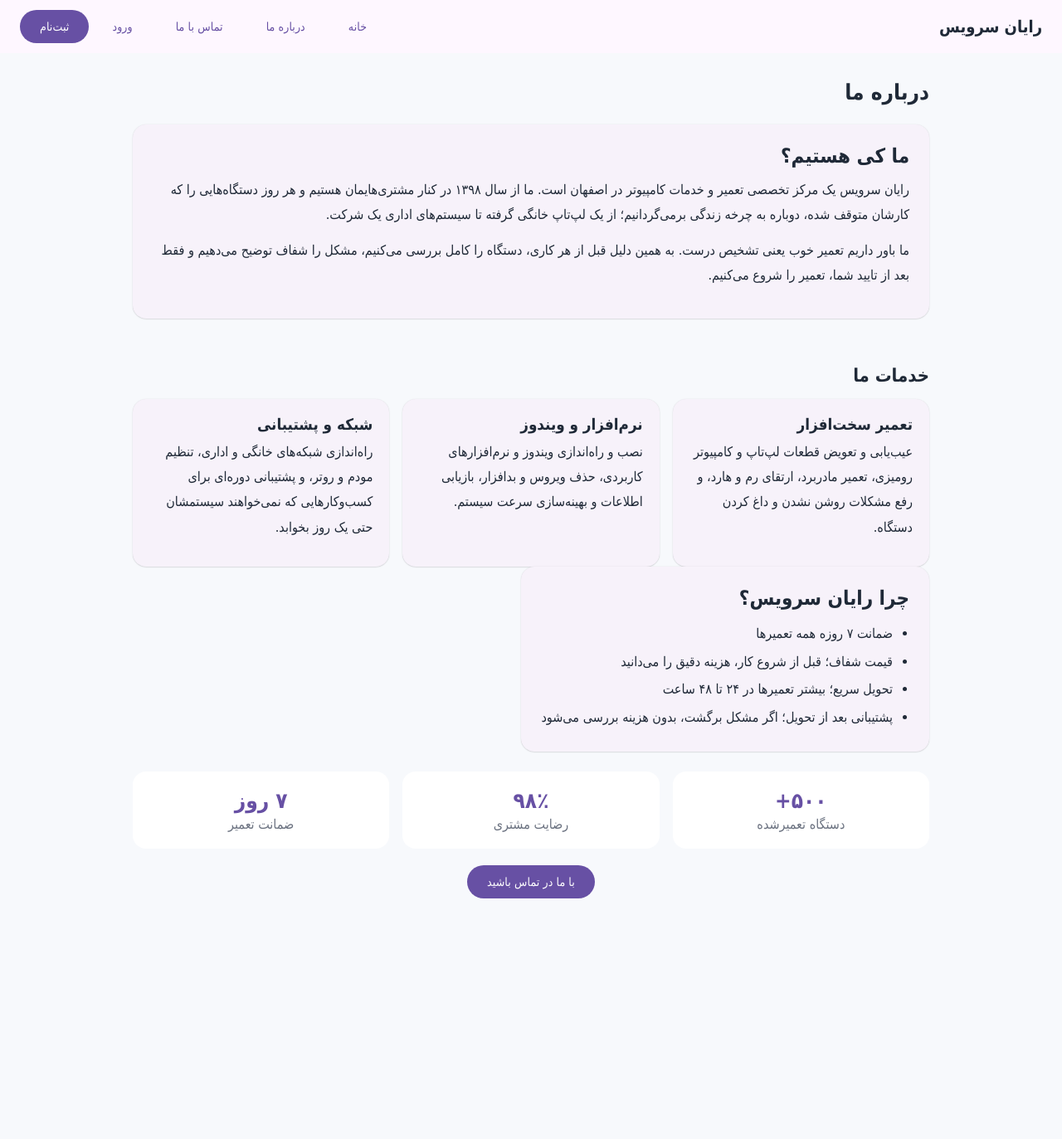
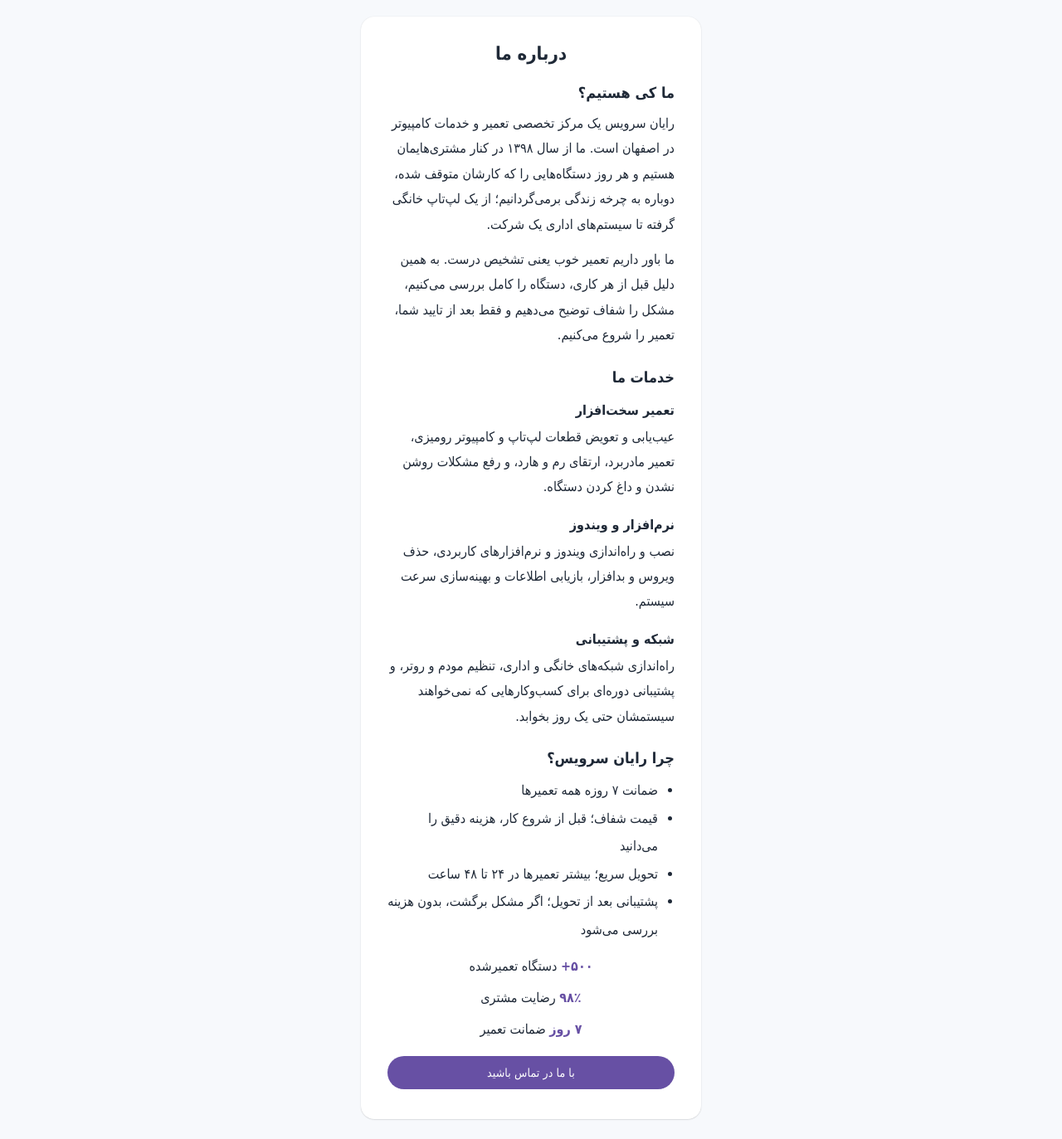
Before and after one commit to Marshal501-cell/mehrshad-templates, a Django app: page /about/ in a window 1280 px wide. Shown: the whole page at 83% size. Before the commit the page ends 1083 px from the top, so only its background shows below. Run offline with Django 4.2, Linux system fonts and the light colour scheme.

Commit message:
Restyle frontend to match the original MDUI project; trim README

```diff
--- a/pages/templates/base.html
+++ b/pages/templates/base.html
@@ -9,25 +9,11 @@
     <link rel="stylesheet" href="{% static 'css/style.css' %}">
 </head>
 <body>
-    <mdui-top-app-bar>
-        <div class="top-bar">
-            <a class="brand" href="{% url 'home' %}">رایان سرویس</a>
-            <nav class="top-nav">
-                <mdui-button variant="text" href="{% url 'home' %}">خانه</mdui-button>
-                <mdui-button variant="text" href="{% url 'about' %}">درباره ما</mdui-button>
-                <mdui-button variant="text" href="{% url 'contact' %}">تماس با ما</mdui-button>
-                {% if user.is_authenticated %}
-                <mdui-button variant="text" disabled>{{ user.username }}</mdui-button>
-                {% else %}
-                <mdui-button variant="text" href="{% url 'login' %}">ورود</mdui-button>
-                <mdui-button variant="filled" href="{% url 'register' %}">ثبت‌نام</mdui-button>
-                {% endif %}
-            </nav>
-        </div>
-    </mdui-top-app-bar>
-    <main class="container">
-        {% block content %}{% endblock %}
-    </main>
+    <div class="auth-container">
+        <mdui-card variant="elevated" class="form-card">
+            {% block content %}{% endblock %}
+        </mdui-card>
+    </div>
     <script src="{% static 'js/mdui.global.js' %}"></script>
 </body>
 </html>
--- a/pages/templates/pages/about.html
+++ b/pages/templates/pages/about.html
@@ -3,42 +3,26 @@
 {% block title %}درباره ما | رایان سرویس{% endblock %}
 
 {% block content %}
-<h1 class="page-title">درباره ما</h1>
-<mdui-card variant="elevated" class="section-card">
-    <h2>ما کی هستیم؟</h2>
-    <p>رایان سرویس یک مرکز تخصصی تعمیر و خدمات کامپیوتر در اصفهان است. ما از سال ۱۳۹۸ در کنار مشتری‌هایمان هستیم و هر روز دستگاه‌هایی را که کارشان متوقف شده، دوباره به چرخه زندگی برمی‌گردانیم؛ از یک لپ‌تاپ خانگی گرفته تا سیستم‌های اداری یک شرکت.</p>
-    <p>ما باور داریم تعمیر خوب یعنی تشخیص درست. به همین دلیل قبل از هر کاری، دستگاه را کامل بررسی می‌کنیم، مشکل را شفاف توضیح می‌دهیم و فقط بعد از تایید شما، تعمیر را شروع می‌کنیم.</p>
-</mdui-card>
-<h2 class="section-title">خدمات ما</h2>
-<div class="card-grid">
-    <mdui-card variant="elevated" class="info-card">
-        <h3>تعمیر سخت‌افزار</h3>
-        <p>عیب‌یابی و تعویض قطعات لپ‌تاپ و کامپیوتر رومیزی، تعمیر مادربرد، ارتقای رم و هارد، و رفع مشکلات روشن نشدن و داغ کردن دستگاه.</p>
-    </mdui-card>
-    <mdui-card variant="elevated" class="info-card">
-        <h3>نرم‌افزار و ویندوز</h3>
-        <p>نصب و راه‌اندازی ویندوز و نرم‌افزارهای کاربردی، حذف ویروس و بدافزار، بازیابی اطلاعات و بهینه‌سازی سرعت سیستم.</p>
-    </mdui-card>
-    <mdui-card variant="elevated" class="info-card">
-        <h3>شبکه و پشتیبانی</h3>
-        <p>راه‌اندازی شبکه‌های خانگی و اداری، تنظیم مودم و روتر، و پشتیبانی دوره‌ای برای کسب‌وکارهایی که نمی‌خواهند سیستمشان حتی یک روز بخوابد.</p>
-    </mdui-card>
-</div>
-<mdui-card variant="elevated" class="section-card">
-    <h2>چرا رایان سرویس؟</h2>
+<h1 class="form-title">درباره ما</h1>
+<h2 class="section-heading">ما کی هستیم؟</h2>
+<p class="body-text">رایان سرویس یک مرکز تخصصی تعمیر و خدمات کامپیوتر در اصفهان است. ما از سال ۱۳۹۸ در کنار مشتری‌هایمان هستیم و هر روز دستگاه‌هایی را که کارشان متوقف شده، دوباره به چرخه زندگی برمی‌گردانیم؛ از یک لپ‌تاپ خانگی گرفته تا سیستم‌های اداری یک شرکت.</p>
+<p class="body-text">ما باور داریم تعمیر خوب یعنی تشخیص درست. به همین دلیل قبل از هر کاری، دستگاه را کامل بررسی می‌کنیم، مشکل را شفاف توضیح می‌دهیم و فقط بعد از تایید شما، تعمیر را شروع می‌کنیم.</p>
+<h2 class="section-heading">خدمات ما</h2>
+<h3 class="sub-heading">تعمیر سخت‌افزار</h3>
+<p class="body-text">عیب‌یابی و تعویض قطعات لپ‌تاپ و کامپیوتر رومیزی، تعمیر مادربرد، ارتقای رم و هارد، و رفع مشکلات روشن نشدن و داغ کردن دستگاه.</p>
+<h3 class="sub-heading">نرم‌افزار و ویندوز</h3>
+<p class="body-text">نصب و راه‌اندازی ویندوز و نرم‌افزارهای کاربردی، حذف ویروس و بدافزار، بازیابی اطلاعات و بهینه‌سازی سرعت سیستم.</p>
+<h3 class="sub-heading">شبکه و پشتیبانی</h3>
+<p class="body-text">راه‌اندازی شبکه‌های خانگی و اداری، تنظیم مودم و روتر، و پشتیبانی دوره‌ای برای کسب‌وکارهایی که نمی‌خواهند سیستمشان حتی یک روز بخوابد.</p>
+<h2 class="section-heading">چرا رایان سرویس؟</h2>
 <ul class="check-list">
     <li>ضمانت ۷ روزه همه تعمیرها</li>
     <li>قیمت شفاف؛ قبل از شروع کار، هزینه دقیق را می‌دانید</li>
     <li>تحویل سریع؛ بیشتر تعمیرها در ۲۴ تا ۴۸ ساعت</li>
     <li>پشتیبانی بعد از تحویل؛ اگر مشکل برگشت، بدون هزینه بررسی می‌شود</li>
 </ul>
-</mdui-card>
-<div class="stats-row">
-    <div class="stat"><strong>۵۰۰+</strong><span>دستگاه تعمیرشده</span></div>
-    <div class="stat"><strong>۹۸٪</strong><span>رضایت مشتری</span></div>
-    <div class="stat"><strong>۷ روز</strong><span>ضمانت تعمیر</span></div>
-</div>
-<div class="cta-row">
-    <mdui-button variant="filled" href="{% url 'contact' %}">با ما در تماس باشید</mdui-button>
-</div>
+<p class="stat-line"><strong>۵۰۰+</strong> دستگاه تعمیرشده</p>
+<p class="stat-line"><strong>۹۸٪</strong> رضایت مشتری</p>
+<p class="stat-line"><strong>۷ روز</strong> ضمانت تعمیر</p>
+<mdui-button variant="filled" class="full-width-btn" href="{% url 'contact' %}">با ما در تماس باشید</mdui-button>
 {% endblock %}
--- a/static/css/style.css
+++ b/static/css/style.css
@@ -3,105 +3,36 @@ body {
     background-color: #f7f9fc;
     color: #1f2937;
     margin: 0;
+    padding: 0;
+    display: flex;
+    justify-content: center;
+    align-items: center;
+    min-height: 100vh;
 }
 
-.container {
-    max-width: 960px;
-    margin: 0 auto;
-    padding: 24px 16px 48px;
-}
-
-.top-bar {
-    display: flex;
-    align-items: center;
-    justify-content: space-between;
+.auth-container {
     width: 100%;
-    padding: 0 16px;
+    max-width: 450px;
+    padding: 20px;
     box-sizing: border-box;
 }
 
-.brand {
-    font-size: 20px;
-    font-weight: 700;
-    text-decoration: none;
-    color: inherit;
-}
-
-.top-nav {
-    display: flex;
-    align-items: center;
-    gap: 4px;
-}
-
-.page-title {
-    font-size: 26px;
-    font-weight: 700;
-    margin: 8px 0 24px;
-}
-
-.section-title {
-    font-size: 22px;
-    font-weight: 700;
-    margin: 32px 0 16px;
-}
-
-.hero-card {
+.form-card {
     padding: 32px;
     border-radius: 16px;
-    margin-bottom: 20px;
-}
-
-.hero-card h1 {
-    margin: 0 0 12px;
-    font-size: 30px;
-}
-
-.hero-card p {
-    line-height: 1.9;
-    margin: 0 0 20px;
-}
-
-.hero-actions {
-    display: flex;
-    gap: 12px;
-}
-
-.card-grid {
-    display: grid;
-    grid-template-columns: repeat(3, 1fr);
-    gap: 16px;
-}
-
-.info-card {
-    padding: 20px;
-    border-radius: 16px;
-}
-
-.info-card h2, .info-card h3 {
-    margin: 0 0 8px;
-}
-
-.info-card p {
-    line-height: 1.9;
-    margin: 0 0 12px;
-}
-
-.contact-layout {
-    display: grid;
-    grid-template-columns: 1fr 1.4fr;
-    gap: 16px;
-    align-items: start;
-}
-
-.form-card {
-    padding: 28px;
-    border-radius: 16px;
+    background-color: #ffffff;
 }
 
 .form-title {
     text-align: center;
     margin: 0 0 24px;
     font-size: 22px;
+    font-weight: 700;
+    color: #1f2937;
+}
+
+mdui-tabs {
+    margin-bottom: 24px;
 }
 
 .full-width-field {
@@ -139,67 +70,59 @@ body {
     margin: 16px 0 0;
 }
 
-.auth-wrap {
-    max-width: 450px;
-    margin: 0 auto;
+.muted-center {
+    text-align: center;
+    color: #6b7280;
+    margin: 0 0 16px;
+    line-height: 1.9;
 }
 
-.section-card {
-    padding: 24px;
-    border-radius: 16px;
-    margin-bottom: 20px;
-}
-
-.section-card h2 {
+.body-text {
+    line-height: 1.9;
     margin: 0 0 12px;
 }
 
-.section-card p {
-    line-height: 1.9;
-    margin: 0 0 12px;
+.section-heading {
+    font-size: 18px;
+    font-weight: 700;
+    margin: 24px 0 12px;
+    color: #1f2937;
+}
+
+.sub-heading {
+    font-size: 16px;
+    font-weight: 700;
+    margin: 20px 0 8px;
+    color: #1f2937;
+}
+
+.stack {
+    display: flex;
+    flex-direction: column;
+    gap: 12px;
 }
 
 .check-list {
     line-height: 2.1;
     padding-right: 20px;
-    margin: 0;
+    margin: 0 0 12px;
 }
 
-.stats-row {
-    display: grid;
-    grid-template-columns: repeat(3, 1fr);
-    gap: 16px;
-    margin-bottom: 20px;
+.stat-line {
+    text-align: center;
+    line-height: 1.9;
+    margin: 0 0 8px;
 }
 
-.stat {
-    background-color: #ffffff;
-    border-radius: 16px;
-    padding: 20px;
-    text-align: center;
-    display: flex;
-    flex-direction: column;
-    gap: 4px;
-}
-
-.stat strong {
-    font-size: 26px;
+.stat-line strong {
     color: #6750a4;
 }
 
-.stat span {
-    color: #6b7280;
-}
-
-.cta-row {
-    text-align: center;
-}
-
 @media (max-width: 640px) {
-    .card-grid, .contact-layout, .stats-row {
-        grid-template-columns: 1fr;
+    .auth-container {
+        padding: 12px;
     }
-    .top-nav {
-        flex-wrap: wrap;
+    .form-card {
+        padding: 20px;
     }
 }
```
Also changed, not shown: pages/templates/pages/contact.html (+11 -13 lines), pages/templates/pages/home.html (+10 -24 lines), pages/templates/pages/login.html (+8 -4 lines), pages/templates/pages/register.html (+5 -4 lines), README.md. Lines whose indentation alone changed are shown as unchanged.
